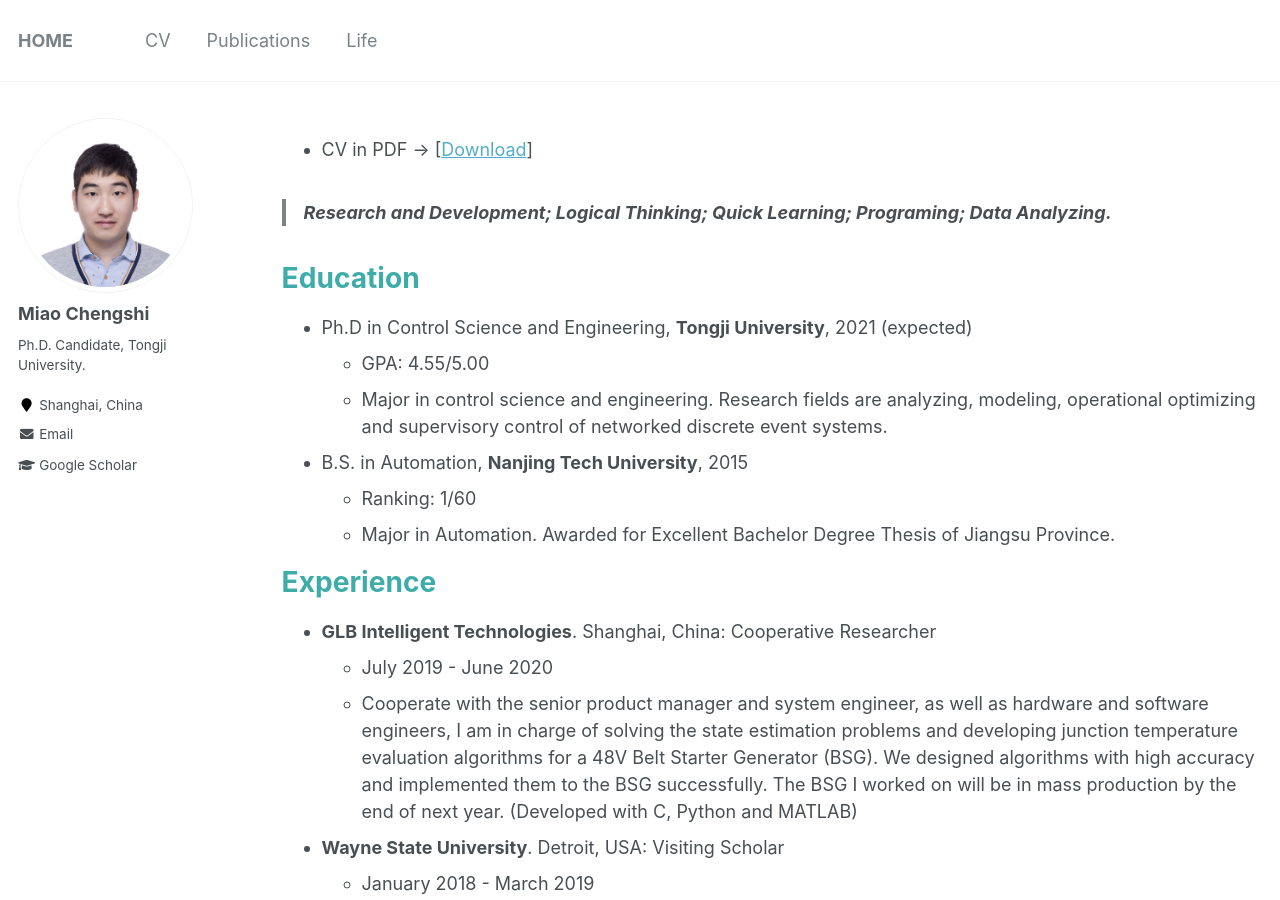
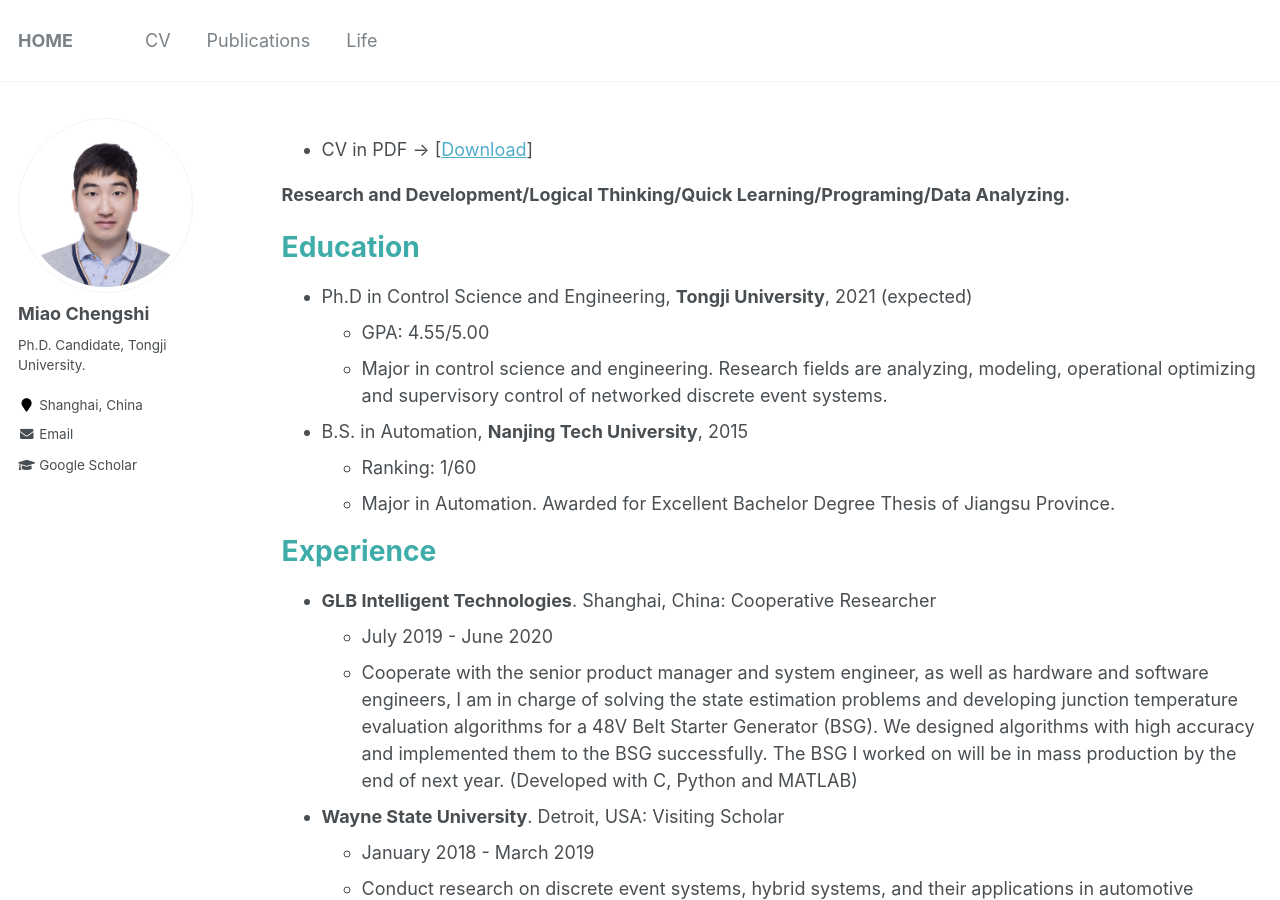
Before and after one commit to miaochengshi/miaochengshi.github.io, a Jekyll site: the page built from _pages/cv.md, in a window 1280 px wide and 900 px high. Built offline with Jekyll 4.4.1, drawn with Linux system fonts in a browser that asks for light colours.

Commit message:
Update cv.md

```diff
--- a/_pages/cv.md
+++ b/_pages/cv.md
@@ -9,7 +9,7 @@ redirect_from:
 
 * CV in PDF -> [[Download](http://miaochengshi.github.io/files/CV_en_cn.pdf)]
 
-> **Research and Development; Logical Thinking; Quick Learning; Programing; Data Analyzing.**
+**Research and Development/Logical Thinking/Quick Learning/Programing/Data Analyzing.**
 
 Education
 ======
```
